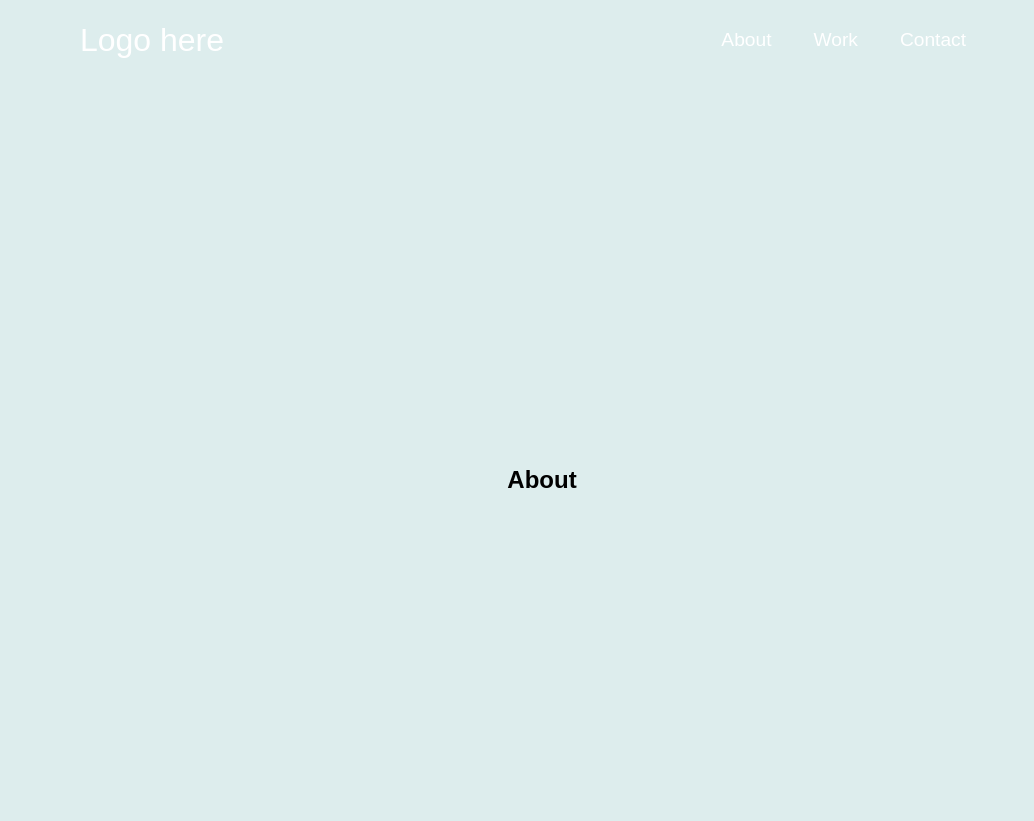
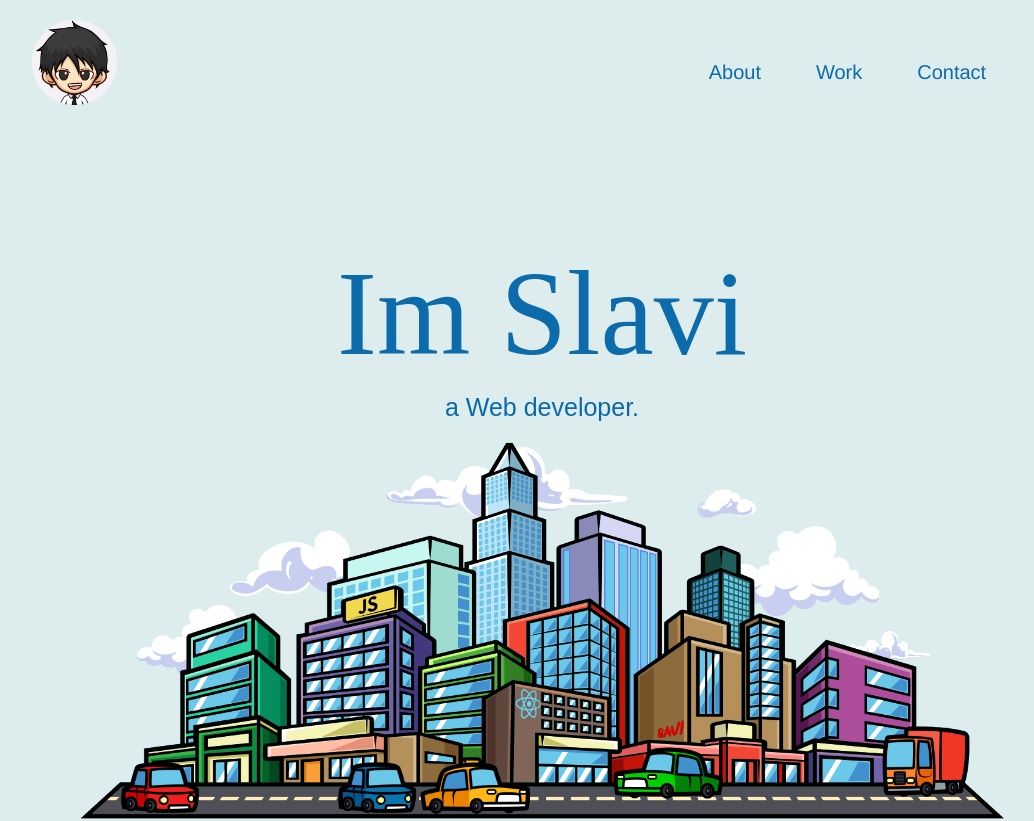
Before and after one commit to Slavi-Svec/portfolio-website-v3, a React (Create React App) app: page / in a window 1280 px wide. Shown: the top 821 px of the page, without its empty margins (98-1132 px from the left). Built offline with nearby package versions, Linux system fonts and the light colour scheme.

Commit message:
Updated About page

```diff
--- /dev/null
+++ b/src/components/Image/Image.jsx
@@ -0,0 +1,7 @@
+import React from 'react'
+
+const Image = ({ src, className }) => (
+  <img className={className} src={src} alt="alternate" />
+)
+
+export default Image
--- a/src/components/Navbar/Navbar.jsx
+++ b/src/components/Navbar/Navbar.jsx
@@ -1,5 +1,7 @@
 import React, { useState, useEffect } from 'react'
 import { NavLink, Link } from 'react-router-dom'
+import Image from '../Image/Image'
+import avatarOne from '../../images/AvatarLogo-1.png'
 import './styles.css'
 
 const Navbar = () => {
@@ -25,12 +27,11 @@ const Navbar = () => {
   window.addEventListener('resize', showButton)
 
   const changeBackground = () => {
-    if (window.scrollY >= 80) {
+    if (window.scrollY >= 100) {
       setNavbar(true)
     } else {
       setNavbar(false)
     }
-    console.log(window.scrollY)
   }
 
   window.addEventListener('scroll', changeBackground)
@@ -40,8 +41,7 @@ const Navbar = () => {
       <nav className={navbar ? 'navbar active' : 'navbar'}>
         <div className="navbar-container">
           <Link to="/" className="navbar-logo" onClick={closeMobileMenu}>
-            {' '}
-            Logo here
+            <Image className="logo" src={avatarOne} />
           </Link>
           <div className="menu-icon" onClick={handleClick}>
             <i className={click ? 'fas fa-times' : 'fas fa-bars'} />
--- a/src/components/Navbar/styles.css
+++ b/src/components/Navbar/styles.css
@@ -1,6 +1,6 @@
 .navbar {
   background: #ddeded;
-  height: 80px;
+  height: 125px;
   display: flex;
   justify-content: center;
   align-items: center;
@@ -12,7 +12,7 @@
 }
 
 .navbar.active {
-  background: #0c6baa;
+  background: #01bf71;
   transition: 0.7s;
 }
 
@@ -25,9 +25,30 @@
 }
 
 .navbar-logo {
-  color: #fff;
+  /* color: #fff;
   justify-self: start;
   margin-left: 20px;
+  cursor: pointer;
+  text-decoration: none;
+  font-size: 2rem;
+  display: flex;
+  align-items: center;
+  width: 85px;
+  height: 85px; */
+}
+
+.navbar-logo {
+  position: absolute;
+  top: 0;
+  left: 0;
+}
+
+.logo {
+  width: 85px;
+  height: 85px;
+  margin-top: 20px;
+  justify-self: start;
+  margin-left: 130px;
   cursor: pointer;
   text-decoration: none;
   font-size: 2rem;
@@ -43,12 +64,13 @@
 .nav-menu {
   display: grid;
   grid-template-columns: repeat(4, auto);
-  grid-gap: 10px;
+  grid-gap: 23px;
   list-style: none;
   text-align: center;
-  width: 60vw;
+  width: 78vw;
   justify-content: end;
   margin-right: 2rem;
+  margin-top: 20px;
 }
 
 .nav-item {
@@ -56,12 +78,16 @@
 }
 
 .nav-links {
-  color: #fff;
+  color: #0c6baa;
   display: flex;
   align-items: center;
   text-decoration: none;
   padding: 0.5rem 1rem;
   height: 100%;
+  font-weight: 500;
+  font-family: brandon-grotesque, HelveticaNeue-Light, 'Helvetica Neue Light',
+    'Helvetica Neue', Helvetica, Arial, 'Lucida Grande', sans-serif;
+  font-size: 20px;
 }
 
 .nav-links:hover {
@@ -92,14 +118,18 @@
     width: 100%;
     height: 90vh;
     position: absolute;
-    top: 80px;
+    top: 105px;
     left: -100%;
     opacity: 1;
     transition: all 0.5s ease;
   }
 
+  .logo {
+    margin-left: 30px;
+  }
+
   .nav-menu.active {
-    background: #242222;
+    background: #01bf71;
     left: 0;
     opacity: 1;
     transition: all 0.5s ease;
@@ -119,13 +149,6 @@
     border-radius: 0;
   }
 
-  .navbar-logo {
-    position: absolute;
-    top: 0;
-    left: 0;
-    transform: translate(25%, 50%);
-  }
-
   .menu-icon {
     display: block;
     position: absolute;
@@ -139,6 +162,7 @@
   .fa-times {
     color: #fff;
     font-size: 2rem;
+    z-index: 1;
   }
 
   .nav-links-mobile {
--- /dev/null
+++ b/src/components/Text/Text.jsx
@@ -0,0 +1,9 @@
+import React from 'react'
+import './styles.css'
+
+const Text = ({ text, variant = 'p', className }) => {
+  const HtmlTag = variant
+  return <HtmlTag className={className}>{text}</HtmlTag>
+}
+
+export default Text
--- /dev/null
+++ b/src/components/Text/styles.css
@@ -0,0 +1,22 @@
+h2 {
+    color: #276791;
+    font-size: 50px;
+    font-weight: 400;
+}
+
+h3 {
+    font-size: 32px;
+    color: #0c6baa;
+    font-weight: 400;
+
+}
+
+p {
+    color: #545454;
+    font-size: 22px;
+    text-align: center;
+    line-height: 1.5;
+    font-family: adobe-garamond-pro, serif;
+    font-weight: 400;
+    font-style: normal;
+}
--- a/src/pages/About/About.jsx
+++ b/src/pages/About/About.jsx
@@ -1,11 +1,24 @@
 import React from 'react'
+import Image from '../../components/Image/Image'
+import Text from '../../components/Text/Text'
+import heroImage from '../../images/city-hero-image.jpg'
+import AvatarLogo from '../../images/AvatarLogo-1.png'
 import './styles.css'
 
 const About = () => {
   return (
     <>
       <section className="hero-container">
-        <h1>About</h1>
+        <Text text="Im Slavi" className="about-title" variant="h2" />
+        <Text
+          text="a Web developer."
+          className="about-profession"
+          variant="h3"
+        />
+        <Image className="hero-image" src={heroImage} />
+      </section>
+      <section className="about-description">
+        <Image className="about-description-logo" src={AvatarLogo} />
       </section>
     </>
   )
--- a/src/pages/About/styles.css
+++ b/src/pages/About/styles.css
@@ -1,11 +1,49 @@
 .hero-container {
+  display: flex;
+  flex-direction: column;
+  align-items: center;
+  /* justify-content: center; */
+  min-height: 122.2px;
+  background: #ddeded;
+  /* height: 100vh; */
+  width: 100%;
+  object-fit: contain;
+}
+
+.about-description-logo {
+  height: 120px;
+  width: 120px;
+  margin-top: 120px;
+}
+
+.about-title {
+  display: flex;
+  flex-direction: column;
+  align-items: center;
+  padding-top: 120px;
+  color: #0c6baa;
+  width: 800px;
+  font-size: 120px;
+  font-weight: 400;
+  font-family: Lemon Jelly Personal Use;
+}
+
+.about-profession {
+  color: #0a69a8;
+  font-size: 25px;
+  font-weight: 400;
+  margin: 10px;
+}
+
+.hero-image {
+  width: 75%;
+  margin-top: 5px;
+}
+
+.about-description {
   display: flex;
   flex-direction: column;
   align-items: center;
   justify-content: center;
   min-height: 122.2px;
-  background: #ddeded;
-  height: 100vh;
-  width: 100%;
-  object-fit: contain;
 }
```
Also changed, not shown: src/images/AvatarLogo-1.png (added), src/images/city-hero-image.jpg (added).
